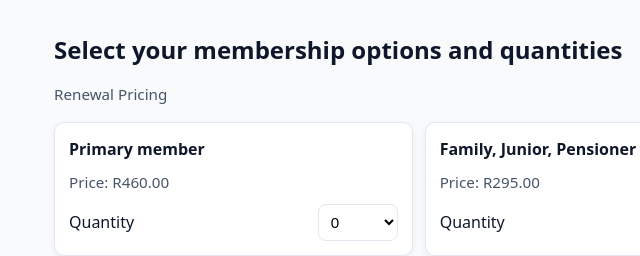
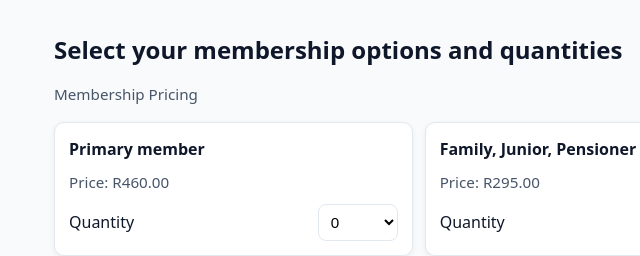
Before and after one commit to capemultisport/signup, a plain HTML site: page index.html in a window 1280 px wide. Shown: the top 256 px of the page, 36-676 px from the left. Drawn offline with Linux system fonts and the light colour scheme.

Commit message:
Update index.html

```diff
--- a/index.html
+++ b/index.html
@@ -128,13 +128,13 @@
   };
 
   const activeItems = priceSets[mode] || priceSets.renew;
-  const reference = (mode === 'renew') ? 'MembershipBlackFriday' : 'NewMembershipBlackFriday';
+  const reference = (mode === 'renew') ? 'Membership' : 'Membership';
 
   // --- Letters for products (easy to change) ---
   const productLetters = ['P', 'F', 'U', 'A'];
 
   // --- Update header ---
-  document.getElementById('mode-info').textContent = (mode === 'renew') ? 'Renewal Pricing' : 'New Membership Pricing';
+  document.getElementById('mode-info').textContent = (mode === 'renew') ? 'Membership Pricing' : 'Membership Pricing';
 
   const container = document.getElementById('items-container');
 
```
